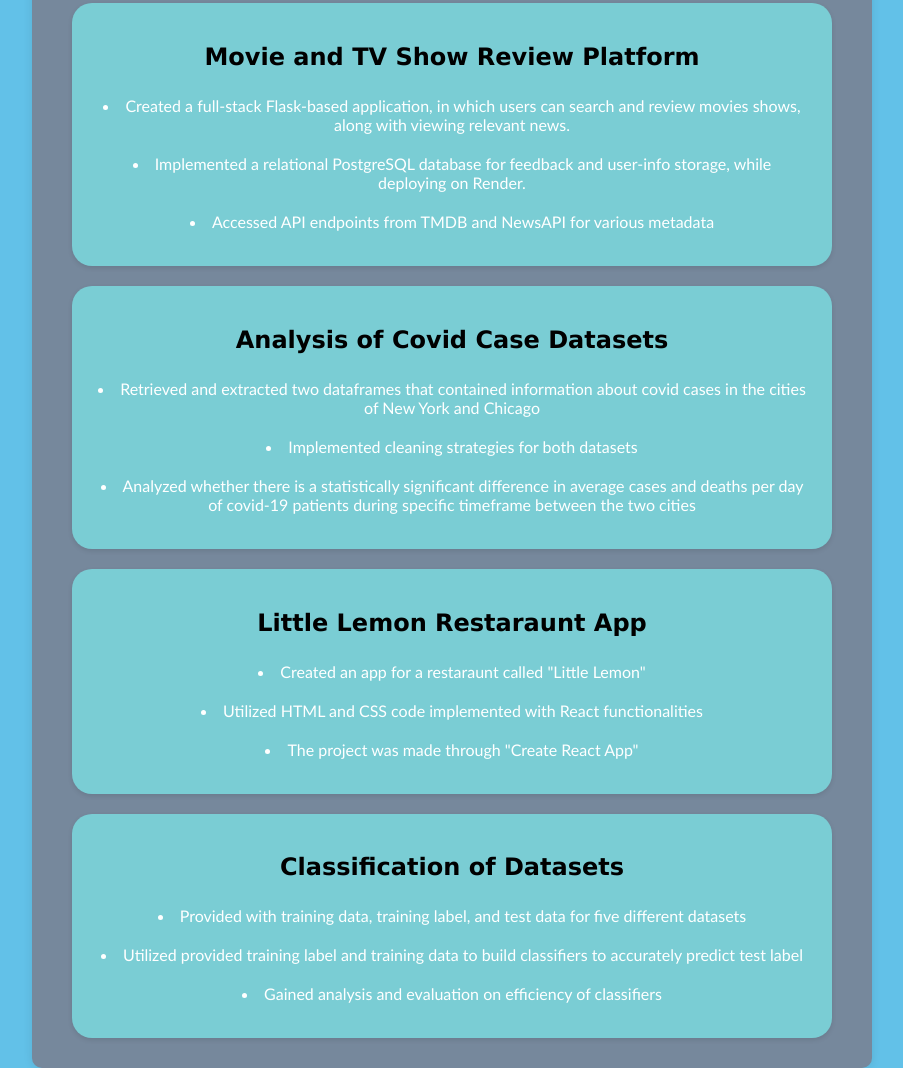
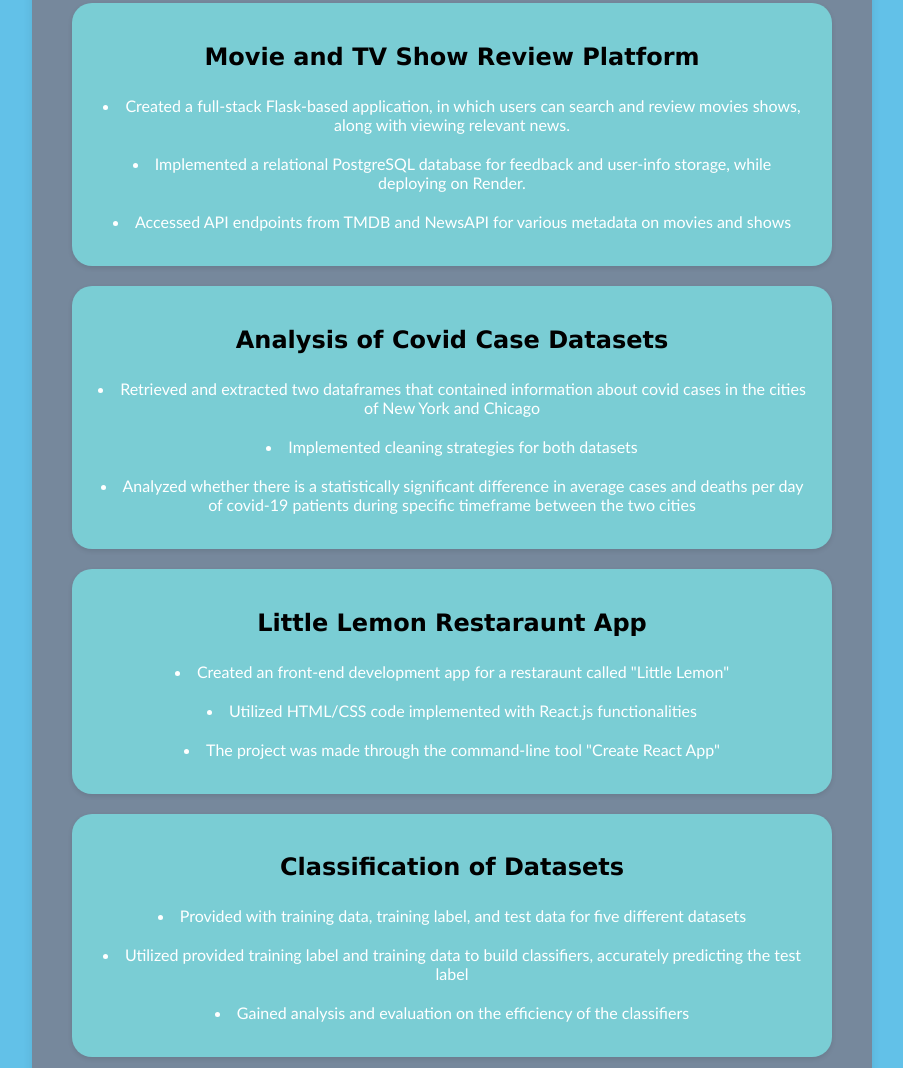
Before and after one commit to seang673/Personal-Website, a website with bundled scripts: page public/index.html in a window 1280 px wide. Shown: the part 876-1944 px from the top of the page, without its empty margins (188-1091 px from the left). Built offline with nearby package versions, Linux system fonts and the light colour scheme; no server answers.

Commit message:
UI Enhancements

```diff
--- a/public/index.html
+++ b/public/index.html
@@ -65,7 +65,7 @@
     <div class="about-me" id="home">
         <h1>About Me</h1>
         <p>My name is Sean Griffiths. I am a 22 year old Computer Science new-grad from Georgia State University.</p>
-        <p>I have a passion for Data Analytics, Software Development, and Web Development. I am actively seeking employment in this department.</p>
+        <p>I have a passion for Data Analytics, Software Development, and Web Development. I am actively seeking entry-level employment in this department.</p>
         <p>Reach out to me if you are interested in collaborating or just having a chat!!</p>
     </div>
 
@@ -76,7 +76,7 @@
             <h2>Movie and TV Show Review Platform</h2>
             <li>Created a full-stack Flask-based application, in which users can search and review movies shows, along with viewing relevant news.</li>
             <li> Implemented a relational PostgreSQL database for feedback and user-info storage, while deploying on Render. </li>
-            <li>Accessed API endpoints from TMDB and NewsAPI for various metadata</li>
+            <li>Accessed API endpoints from TMDB and NewsAPI for various metadata on movies and shows</li>
         </div>
         <div class="project">
             <h2>Analysis of Covid Case Datasets</h2>
@@ -86,15 +86,15 @@
         </div>
         <div class="project">
             <h2>Little Lemon Restaraunt App</h2>
-            <li>Created an app for a restaraunt called "Little Lemon"</li>
-            <li> Utilized HTML and CSS code implemented with React functionalities</li>
-            <li>The project was made through "Create React App"</li>
+            <li>Created an front-end development app for a restaraunt called "Little Lemon"</li>
+            <li> Utilized HTML/CSS code implemented with React.js functionalities</li>
+            <li>The project was made through the command-line tool "Create React App"</li>
         </div>
         <div class="project">
             <h2>Classification of Datasets</h2>
             <li>Provided with training data, training label, and test data for five different datasets </li>
-            <li>Utilized provided training label and training data to build classifiers to accurately predict test label</li>
-            <li>Gained analysis and evaluation on efficiency of classifiers</li>
+            <li>Utilized provided training label and training data to build classifiers, accurately predicting the test label</li>
+            <li>Gained analysis and evaluation on the efficiency of the classifiers</li>
         </div>
     </div>
 
```
